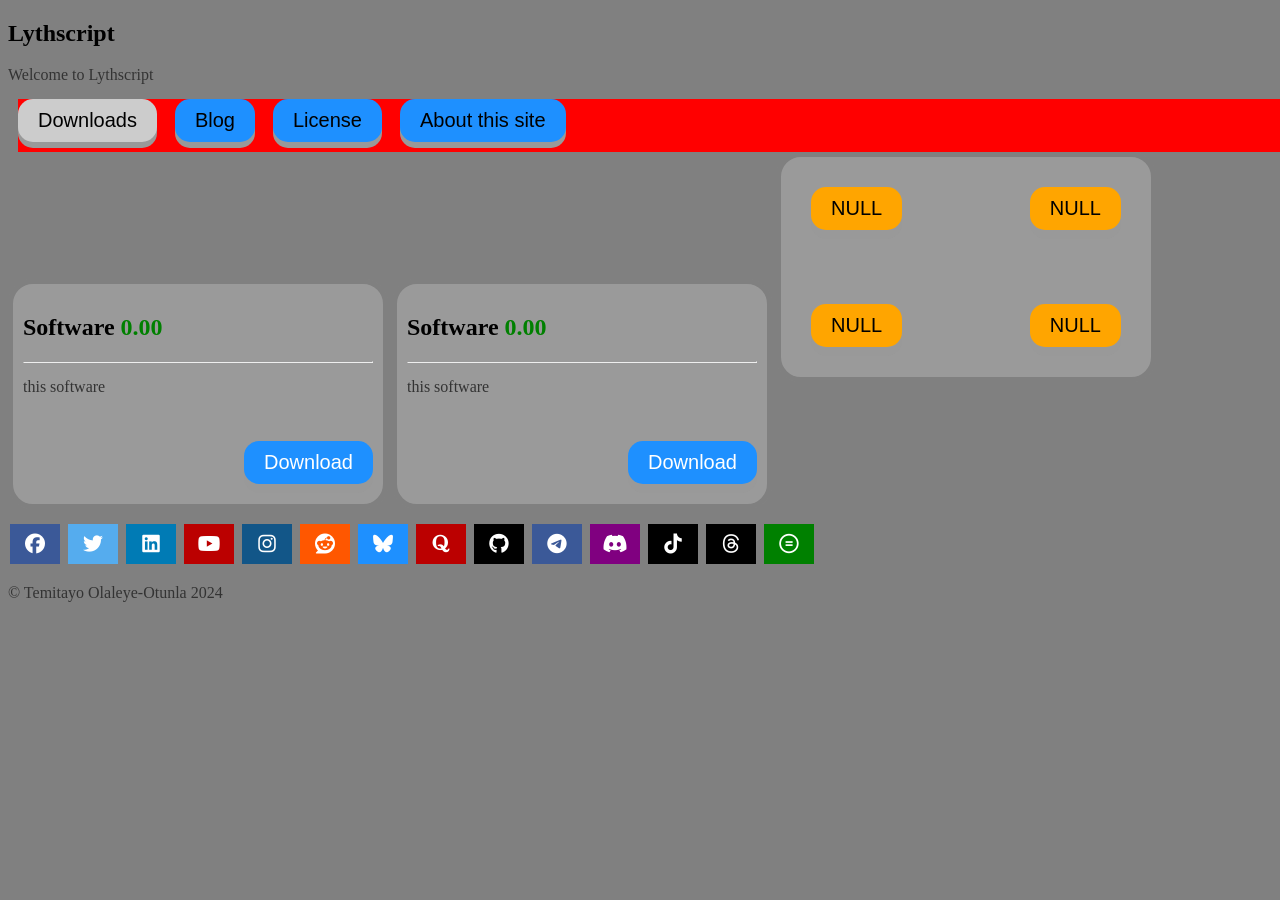
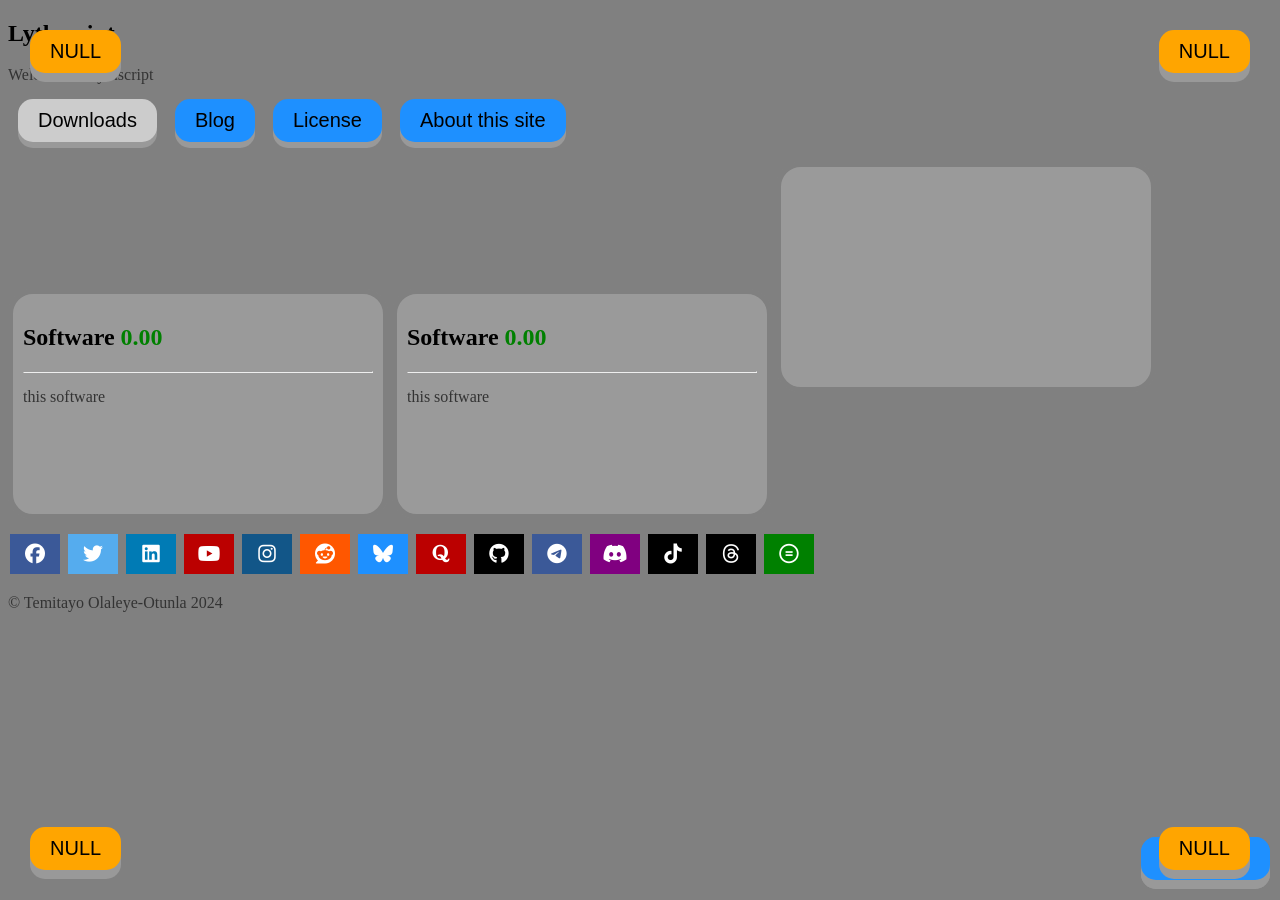
Before and after one commit to lythwind/lythwind.github.io, a Jekyll site: the page built from desktop.html, in a window 1280 px wide. Built offline with Jekyll 4.4.1, drawn with Linux system fonts in a browser that asks for light colours; nearby versions of some CDN libraries.

Commit message:
Update desktop.css

```diff
--- a/css/desktop.css
+++ b/css/desktop.css
@@ -6,7 +6,7 @@
   padding: 10px;
   border: 5px solid gray;
   margin-bottom: 10px;
-  position: relative;
+  margin-top: 10px;
   background-color: rgba(255,255,255,0.2);
   display: inline-block;
 }
@@ -47,7 +47,7 @@
 }
 ul.posts {
     margin: 20px auto 40px;
-    font-size: 1.5em;
+    font-size: 20px;
 }
 
 ul.posts li {
@@ -153,7 +153,7 @@
 .tab {
   overflow: hidden;
   border: none;
-  background-color: red;
+  background-color: transparent;
   margin-left: 10px;
   padding-bottom: 10px
 }
```
